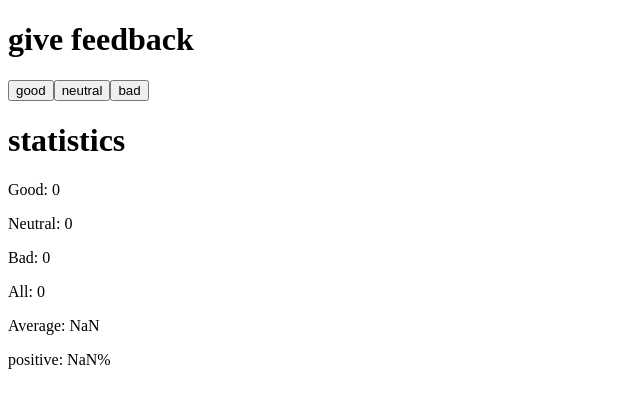
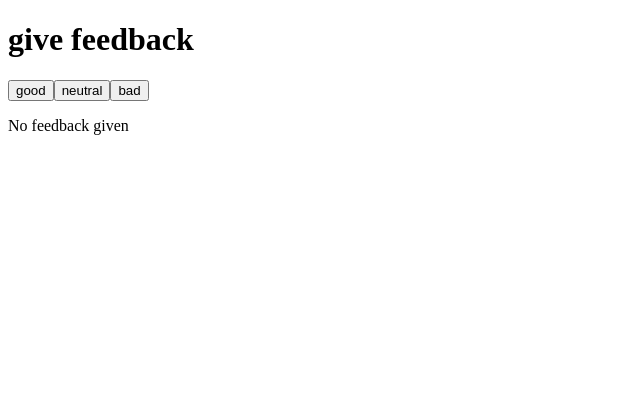
Before and after one commit to nalinsinha/fullstackopen, a React (Create React App) app in the folder part1/unicafe/: page / in a window 1280 px wide. Shown: the top 408 px of the page, without its empty margins (0-640 px from the left). Built offline with nearby package versions, Linux system fonts and the light colour scheme.

Commit message:
Exercise 1.9 unicafe p4

```diff
--- a/part1/unicafe/src/App.js
+++ b/part1/unicafe/src/App.js
@@ -9,6 +9,11 @@ const Button = ({ text, handleClick }) => {
 };
 
 const Statistics = ({good, neutral, bad, sum, total}) => {
+	if(total == 0) {
+		return (
+			<p>No feedback given</p>
+		)
+	}
 	return (
 		<>
 			<Header text="statistics" />
```
